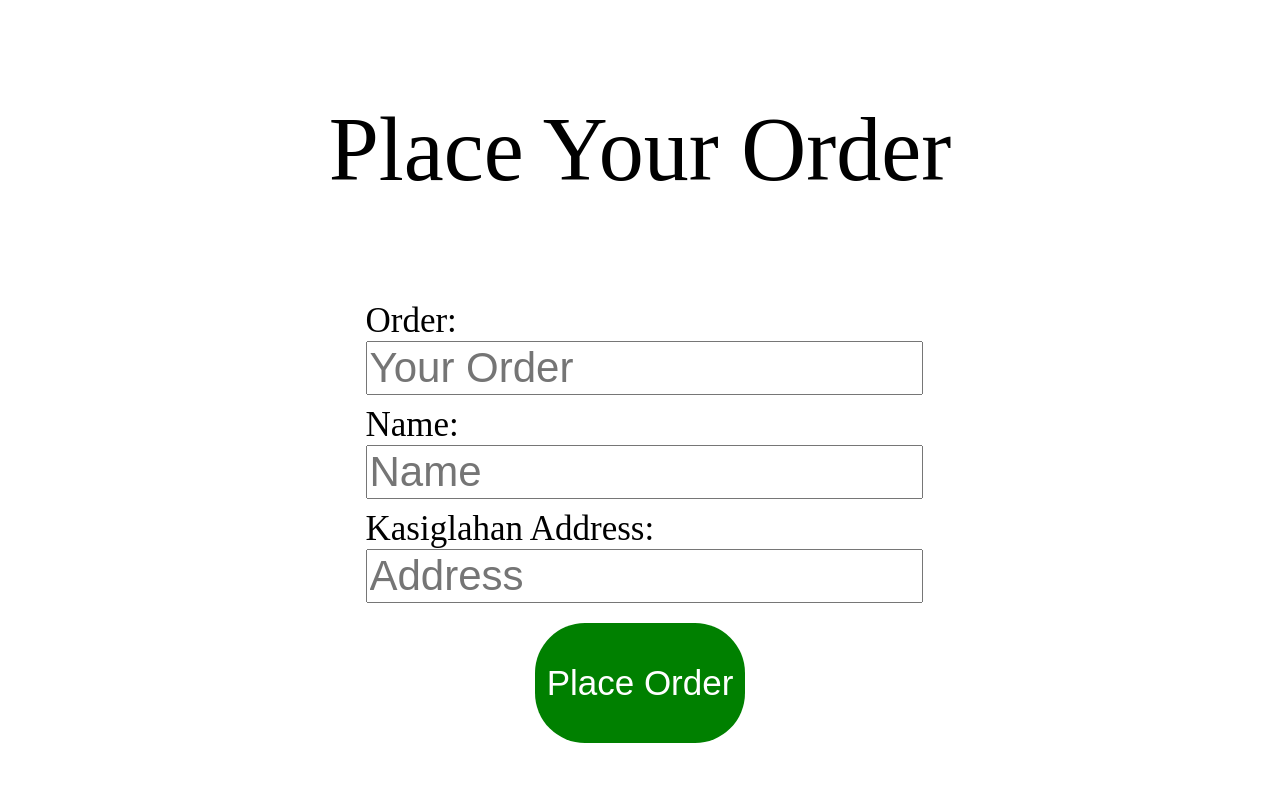
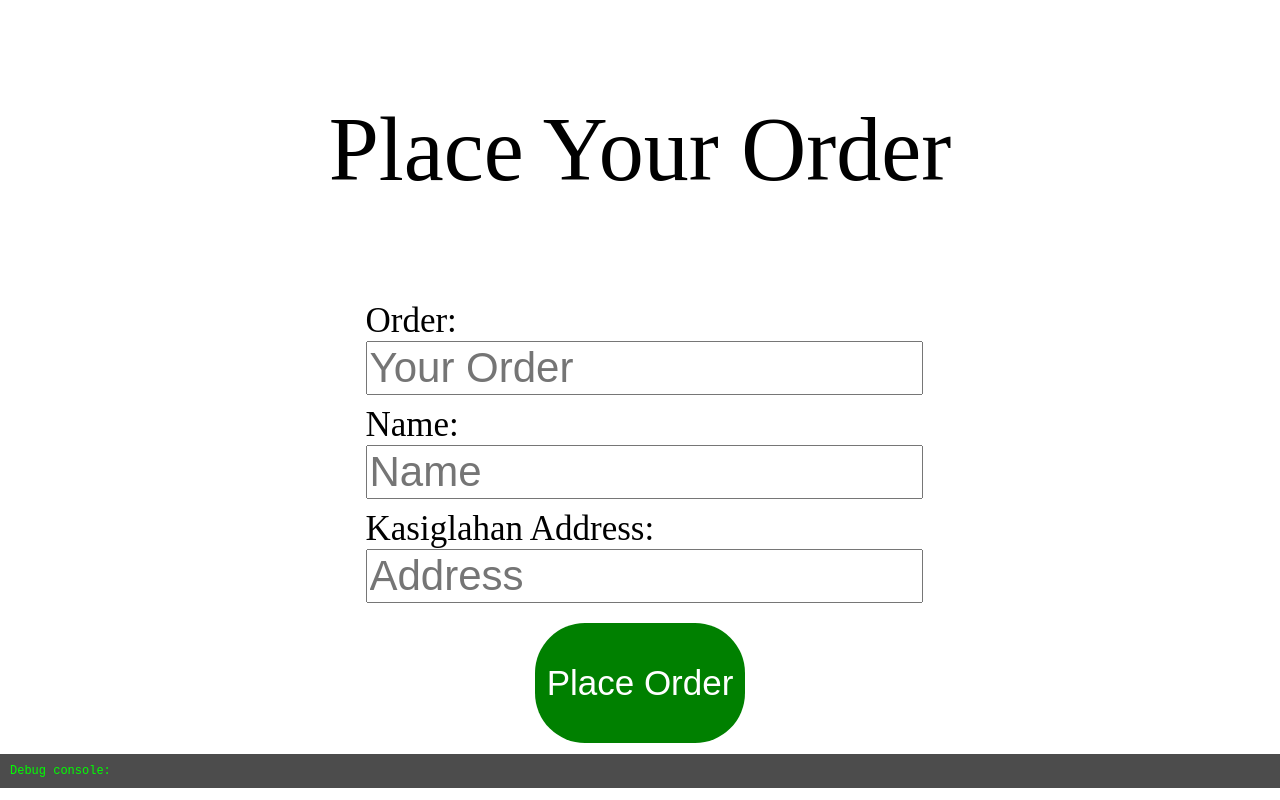
Before and after one commit to MattyDem/Order-App, a plain HTML site: page index.html in a window 1280 px wide. Drawn offline with Linux system fonts and the light colour scheme.

Commit message:
Update index.html

```diff
--- a/index.html
+++ b/index.html
@@ -16,5 +16,36 @@
 	</div>
 		<button id="orderButton">Place Order</button>
 		<script type="module" src="index.js"></script>
+	<script>
+(function () {
+  const logBox = document.createElement("pre");
+  logBox.style.position = "fixed";
+  logBox.style.bottom = "0";
+  logBox.style.left = "0";
+  logBox.style.width = "100%";
+  logBox.style.maxHeight = "30%";
+  logBox.style.overflow = "auto";
+  logBox.style.background = "rgba(0,0,0,0.7)";
+  logBox.style.color = "lime";
+  logBox.style.padding = "10px";
+  logBox.style.fontSize = "12px";
+  logBox.style.zIndex = "99999";
+  logBox.textContent = "Debug console:\n";
+  document.body.appendChild(logBox);
+
+  const oldLog = console.log;
+  const oldErr = console.error;
+
+  console.log = function (...msg) {
+    oldLog.apply(console, msg);
+    logBox.textContent += msg.join(" ") + "\n";
+  };
+
+  console.error = function (...msg) {
+    oldErr.apply(console, msg);
+    logBox.textContent += "ERROR: " + msg.join(" ") + "\n";
+  };
+})();
+</script>
 	</body>
 </html>
```
